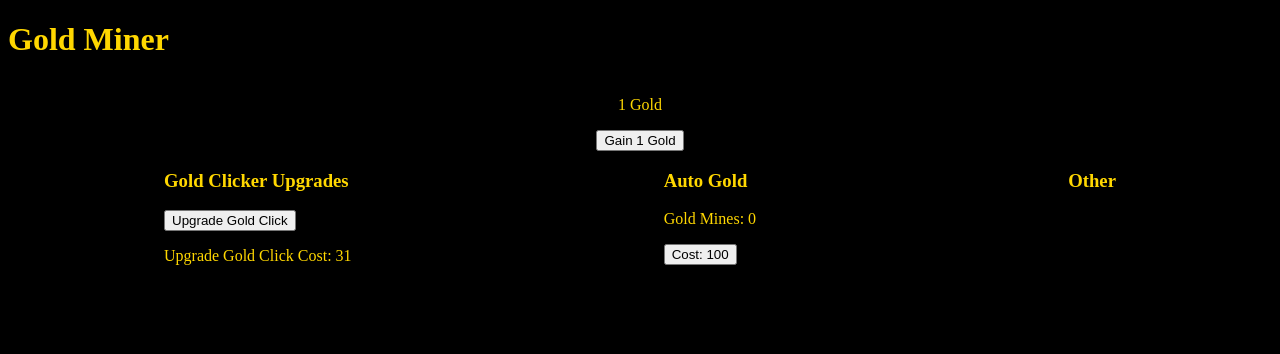
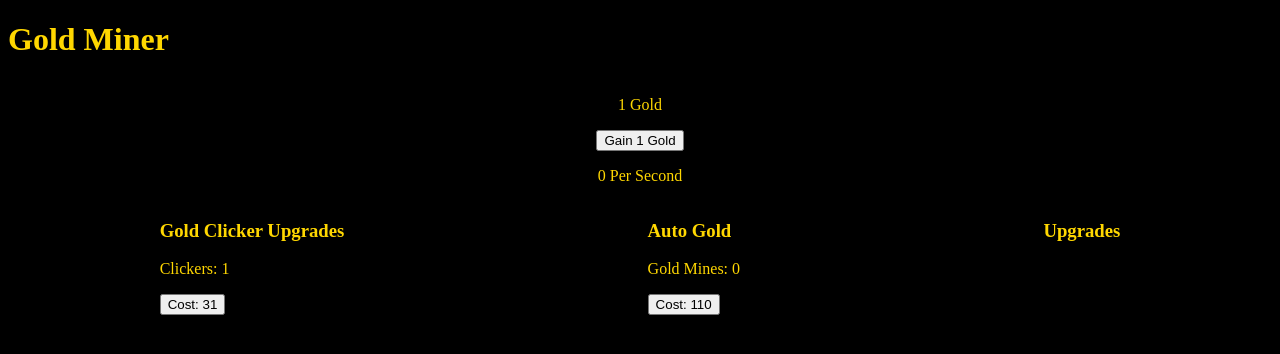
Before and after one commit to bdmabey/bdmabey.github.io, a plain HTML site: page index.html in a window 1280 px wide. Both pictures are taken after a click on the button "Gain 1 Gold". Drawn offline with Linux system fonts and the light colour scheme.

Commit message:
Added some ui upgrades
diplayData function to simplify the update of data. refactored to increase understandability.

```diff
--- a/index.html
+++ b/index.html
@@ -8,13 +8,14 @@
         <h1>Gold Miner</h1>
         <div class="goldArea">
             <p id="gold" class="gold">0 Gold</p>
+            <p><span id="goldPerSecond"></span> Per Second</p>
             <button onclick="goldClick()" id="goldClick" class="goldClick">Gain 1 Gold</button>
         </div>
         <div class="upgradeArea">
             <div class="clickUpgrades">
                 <h3>Gold Clicker Upgrades</h3>
-                <button onclick="clickUpgrade()">Upgrade Gold Click</button>
-                <p>Upgrade Gold Click Cost: <span id="upgradeGoldCost"></span></p>
+                <p>Clickers: <span id="clickers"></span></p>
+                <button onclick="clickUpgrade()">Cost: <span id="buyClicker"></span></button>
             </div>
             <div>
                 <h3>Auto Gold</h3>
@@ -24,7 +25,7 @@
                 </div>
             </div>
             <div>
-                <h3>Other</h3>
+                <h3>Upgrades</h3>
             </div>
         </div>
         <script type="text/javascript" src="../bdmabey.github.io/scripts/main.js"></script>
--- a/scripts/main.js
+++ b/scripts/main.js
@@ -1,42 +1,50 @@
 var goldIdle = {
     gold : 0,
     clickIncrease : 1,
-    clickUpgrades : 1,
-    mineCost : 100,
-    mineLevel : 0
+    clickers : 1,
+    mineCost : 110,
+    mineLevel : 0,
+    goldPerSecond : 0
 };
 
+var goldPerSecond = goldIdle.goldPerSecond
 var gold = goldIdle.gold
 var clickIncrease = goldIdle.clickIncrease
-var clickUpgrades = goldIdle.clickUpgrades
-var clickCost = Math.floor(10 * Math.pow(1.1, clickUpgrades) + 20)
+var clickers = goldIdle.clickers
+var clickCost = Math.floor(10 * Math.pow(1.1, clickers) + 20)
 var mineCost = goldIdle.mineCost
 var mineLevel = goldIdle.mineLevel
 
+displayData("buyClicker", clickCost, null, null);
+displayData("goldMines", mineLevel, null, null)
+displayData("mineCost", mineCost, null, null)
+displayData("goldPerSecond", goldPerSecond, null, null)
+displayData("clickers", clickers, null, null)
 
-document.getElementById("upgradeGoldCost").innerHTML = clickCost
-document.getElementById("goldMines").innerHTML = mineLevel
-document.getElementById("mineCost").innerHTML = mineCost
+function displayData(id, value, preText, postText) {
+    document.getElementById(id).innerHTML = preText + value + postText;
+}
 
 function clickUpgrade() {
-    clickCost = Math.floor(10 * Math.pow(1.1, clickUpgrades) + 20)
+    clickCost = Math.floor(10 * Math.pow(1.1, clickers) + 20)
     if(gold >= clickCost) {
         clickIncrease += 1
-        clickUpgrades = clickUpgrades + 1;
+        clickers = clickers + 1;
         gold = gold - clickCost;
-        document.getElementById("gold").innerHTML = gold + " Gold"
-        document.getElementById("goldClick").innerHTML = "Gain " + clickIncrease + " Gold";
+        displayData("gold", gold, null, " Gold")
+        displayData("goldClick", clickIncrease, "Gain ", " Gold")
+        displayData("clickers", clickers, null, null)
     }
     else {
         alert("Not Enough Gold!")
     }
-    var nextCost = Math.floor(10 * Math.pow(1.1, clickUpgrades) + 20);
-    document.getElementById("upgradeGoldCost").innerHTML = nextCost;
+    var nextCost = Math.floor(10 * Math.pow(1.1, clickers) + 20);
+    displayData("buyClicker", nextCost, null, null)
 }
 
 function goldClick() {
     gold = gold + clickIncrease;
-    document.getElementById("gold").innerHTML = gold + " Gold";
+    displayData("gold", gold, null, " Gold")
 }
 
 function buyMine() {
@@ -44,19 +52,21 @@ function buyMine() {
     if(gold >= mineCost) {
         mineLevel += 1;
         gold = gold - mineCost;
-        document.getElementById("goldMines").innerHTML = mineLevel
-        document.getElementById("gold").innerHTML = gold + " Gold"
+        goldPerSecond = goldPerSecond + 1
+        displayData("goldMines", mineLevel, null, null)
+        displayData("gold", gold, null, " Gold")
+        displayData("goldPerSecond", goldPerSecond, null, null)
     }
     else {
         alert("Not Enough Gold!");
     }
     mineCost = Math.floor(10 * Math.pow(1.3, mineLevel) + 100)
-    document.getElementById("mineCost").innerHTML = mineCost
+    displayData("mineCost", mineCost, null, null)
 }
 
 function idleGold() {
     gold = gold + mineLevel;
-    document.getElementById("gold").innerHTML = gold + " Gold"
+    displayData("gold", gold, null, " Gold")
 }
 
 window.setInterval(function() {
```
